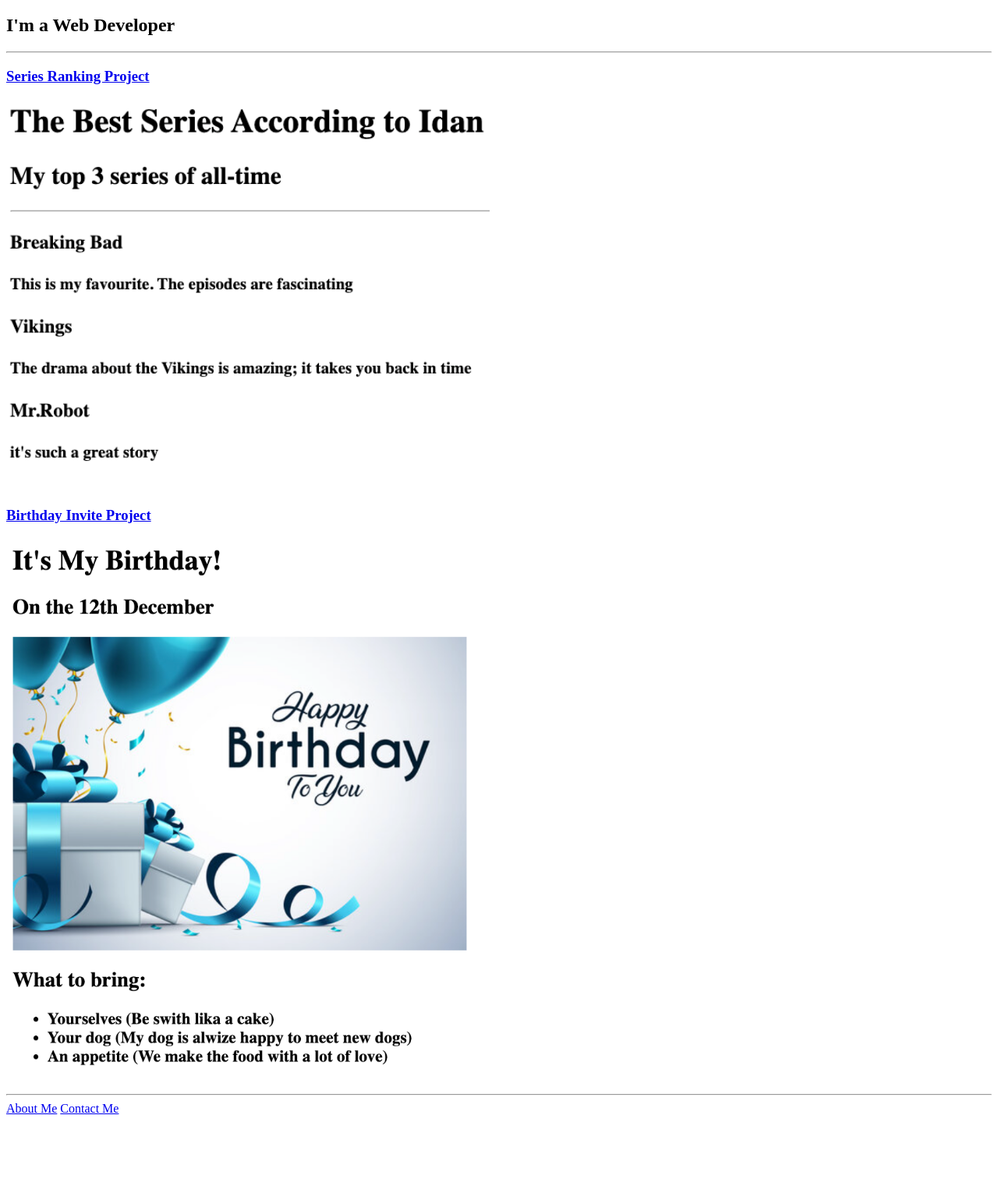
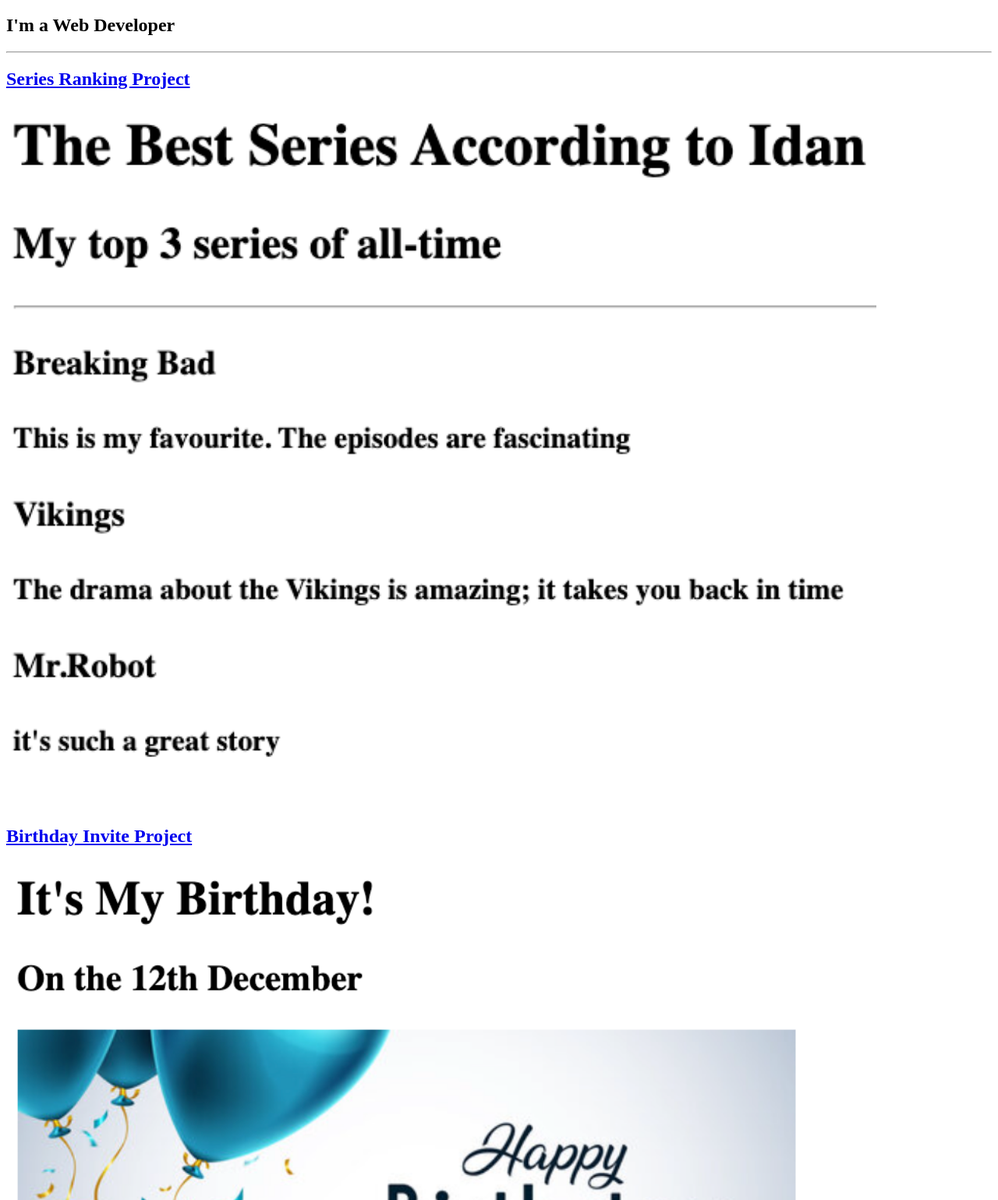
Before and after one commit to idantechdev/html-portfolio, a plain HTML site: page index.html in a window 1280 px wide. Shown: the part 61-1600 px from the top of the page at 78% size. Before the commit the page ends 1500 px from the top, so only its background shows below. Drawn offline with Linux system fonts and the light colour scheme.

Commit message:
Update index.html

```diff
--- a/index.html
+++ b/index.html
@@ -9,18 +9,16 @@
     <h1>Idan Protfolio</h1>
     <h2>I'm a Web Developer</h2>
     <hr />
-    <h3><a href="./public/Series-ranking.html">Series Ranking Project</a></h3>
-    <img src="./assets/images/Series-ranking.png" height="500" />
-    <h3>
+    <h2><a href="./public/Series-ranking.html">Series Ranking Project</a></h2>
+    <img src="./assets/images/Series-ranking.png" height="900"/>
+    <h2>
       <a href="./public/My_birthday_invite.html">Birthday Invite Project</a>
-    </h3>
-    <img
-      src="./assets/images/my_birthday_invite.png"
-      height="700"
-      alt="birthday invite project preview"
-    />
+    </h2>
+    <img src="./assets/images/my_birthday_invite.png" height="1200" alt="birthday invite project preview"/>
     <hr />
-    <a href="./public/My_about.html">About Me</a>
-    <a href="./public/contact.html">Contact Me</a>
+    <h2>
+      <a href="./public/My_about.html">About Me</a>
+      <a href="./public/contact.html">Contact Me</a>
+    </h2>
   </body>
 </html>
```
